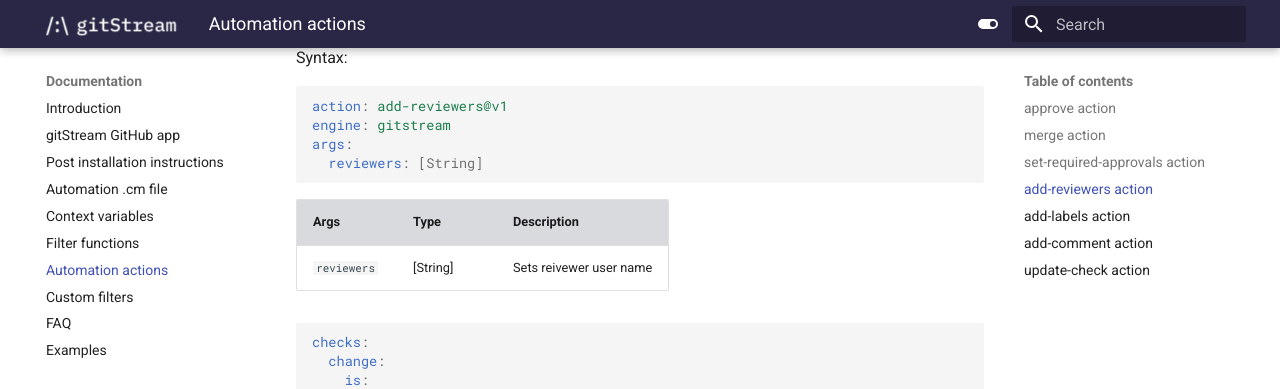
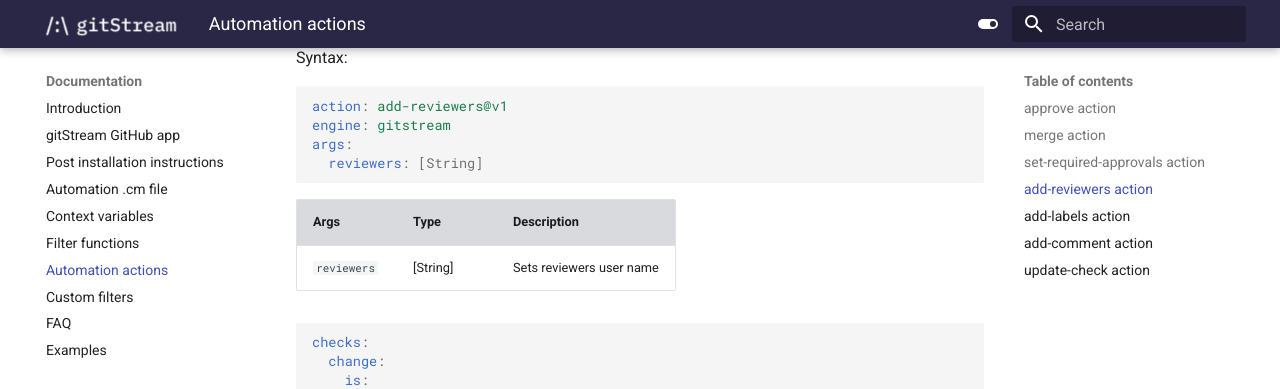
Before and after one commit to lkilpatrick/gitstream-mkdocs, an MkDocs documentation site: the page built from docs/25_gitstream-actions.md, in a window 1280 px wide and 900 px high, scrolled down 2656 px. Shown: the top 389 px of the window. Built offline with MkDocs 1.6.1 and Material for MkDocs 9.7.7, drawn with Linux system fonts in a browser that asks for light colours.

Commit message:
more typos

````diff
--- a/docs/25_gitstream-actions.md
+++ b/docs/25_gitstream-actions.md
@@ -131,7 +131,7 @@
 
 | Args       | Type      | Description                                     |
 | -----------|-----------|------------------------------------------------ |
-| `reviewers` | [String]    | Sets reivewer user name |
+| `reviewers` | [String]    | Sets reviewers user name |
 
 ```yaml
 checks:
````
Also changed, not shown: docs/11_github-app-onboarding.md (+1 -1 lines).
